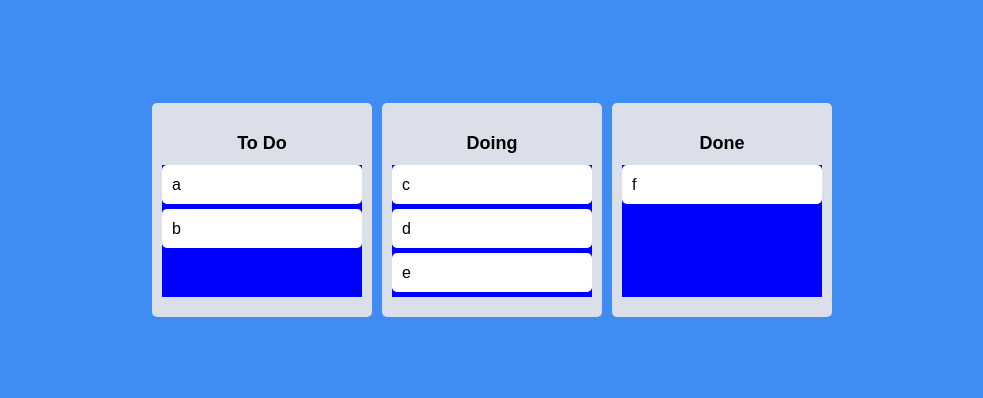
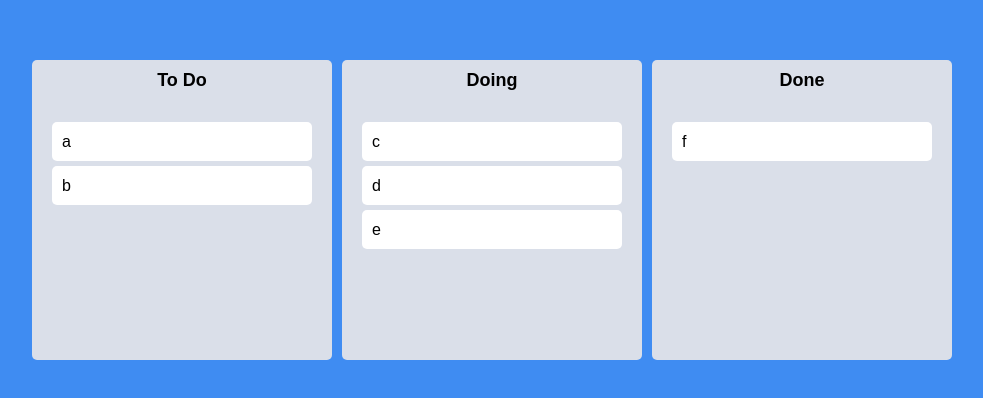
Before and after one commit to kimdaye77/trello-clone, a React (Create React App) app: page / in a window 1280 px wide. Shown: the part 190-588 px from the top of the page, without its empty margins (148-1131 px from the left). Built offline with nearby package versions, Linux system fonts and the light colour scheme.

Commit message:
[STYLE] 보드 스타일 수정

```diff
--- a/src/App.tsx
+++ b/src/App.tsx
@@ -6,8 +6,7 @@ import Board from "./Components/Board";
 
 const Wrapper = styled.div`
   display: flex;
-  max-width: 680px;
-  width: 100%;
+  width: 100vw;
   margin: 0 auto;
   justify-content: center;
   align-items: center;
@@ -15,10 +14,11 @@ const Wrapper = styled.div`
 `;
 
 const Boards = styled.div`
-  display: grid;
+  display: flex;
+  justify-content: center;
+  align-items: flex-start;
+  width: 100%;
   gap: 10px;
-  grid-template-columns: repeat(3, 1fr);
-  width: 100%;
 `;
 
 function App() {
--- a/src/Components/Board.tsx
+++ b/src/Components/Board.tsx
@@ -3,15 +3,14 @@ import styled from "styled-components";
 import DraggableCard from "./DraggableCard";
 
 const Wrapper = styled.div`
-  padding: 20px 10px;
-  padding-top: 30px;
+  width: 300px;
+  padding-top: 10px;
   background-color: ${(props) => props.theme.boardColor};
   border-radius: 5px;
-  min-height: 200px;
+  min-height: 300px;
   display: flex;
   flex-direction: column;
 `;
-
 const Title = styled.h2`
   text-align: center;
   font-weight: 600;
@@ -19,9 +18,21 @@ const Title = styled.h2`
   font-size: 18px;
 `;
 
-const Area = styled.div`
-  background-color: blue;
+interface IAreaProps {
+  isDraggingOver: boolean;
+  isDraggingFromThis: boolean;
+}
+
+const Area = styled.div<IAreaProps>`
+  background-color: ${(props) =>
+    props.isDraggingOver
+      ? "#dfe6e9"
+      : props.isDraggingFromThis
+      ? "#b2bec3"
+      : "transparent"};
   flex-grow: 1;
+  transition: background-color 0.3s ease-in-out;
+  padding: 20px;
 `;
 
 interface IBoardProps {
@@ -34,8 +45,13 @@ function Board({ toDos, boardId }: IBoardProps) {
     <Wrapper>
       <Title>{boardId}</Title>
       <Droppable droppableId={boardId}>
-        {(magic) => (
-          <Area ref={magic.innerRef} {...magic.droppableProps}>
+        {(magic, info) => (
+          <Area
+            isDraggingOver={info.isDraggingOver}
+            isDraggingFromThis={Boolean(info.draggingFromThisWith)}
+            ref={magic.innerRef}
+            {...magic.droppableProps}
+          >
             {toDos.map((toDo, index) => (
               <DraggableCard key={toDo} toDo={toDo} index={index} />
             ))}
--- a/src/Components/DraggableCard.tsx
+++ b/src/Components/DraggableCard.tsx
@@ -2,11 +2,14 @@ import React from "react";
 import { Draggable } from "react-beautiful-dnd";
 import styled from "styled-components";
 
-const Card = styled.div`
+const Card = styled.div<{ isDragging: boolean }>`
   border-radius: 5px;
   margin-bottom: 5px;
   padding: 10px;
-  background-color: ${(props) => props.theme.cardColor};
+  background-color: ${(props) =>
+    props.isDragging ? "#74b9ff" : props.theme.cardColor};
+  box-shadow: ${(props) =>
+    props.isDragging ? "0px 2px 5px rbga(0,0,0,0.05)" : "none"};
 `;
 
 interface IDraggableCardProps {
@@ -17,8 +20,9 @@ interface IDraggableCardProps {
 function DraggableCard({ toDo, index }: IDraggableCardProps) {
   return (
     <Draggable key={toDo} draggableId={toDo} index={index}>
-      {(magic) => (
+      {(magic, snapshot) => (
         <Card
+          isDragging={snapshot.isDragging}
           ref={magic.innerRef}
           {...magic.draggableProps}
           {...magic.dragHandleProps}
```
